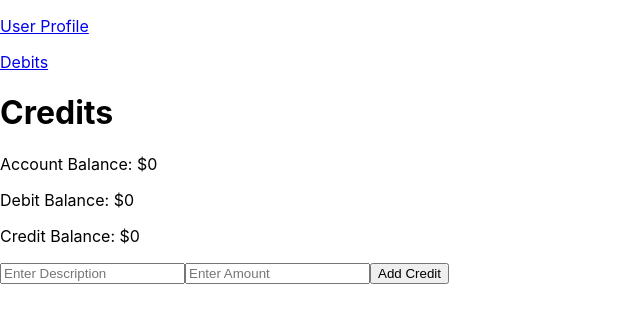
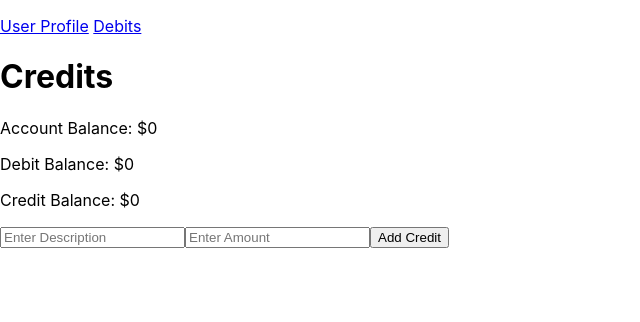
Before and after one commit to lilyworld/CSCI39548-Assignment7, a React (Create React App) app in the folder bank-of-react/: page /credits in a window 1280 px wide. Shown: the top 322 px of the page, without its empty margins (0-640 px from the left). Built offline with nearby package versions, Linux system fonts and the light colour scheme; no server answers.

Commit message:
Merge error

```diff
--- a/bank-of-react/src/components/Credits.js
+++ b/bank-of-react/src/components/Credits.js
@@ -63,7 +63,7 @@ class Credits extends Component {
         }
 
         creditInfo.unshift({ description: this.state.description, amount: this.state.amount, date });
-        this.props.testCredSum(this.state.amount);
+        this.props.CredSum(this.state.amount);
         this.props.addCredit(newCred);
         this.setState({ credits: creditInfo });
     }
@@ -74,7 +74,7 @@ class Credits extends Component {
         return (
             <div>
                 <div className="App-header">
-                    <p><Link to="/userProfile">User Profile</Link> <p><Link to="/debits">Debits</Link></p></p>
+                    <p><Link to="/userProfile">User Profile</Link> <Link to="/debits">Debits</Link></p>
                     <h1>Credits</h1>
                     <AccountBalance accountBalance={this.props.accountBalance} creditBalance={this.props.creditBalance} debitBalance={this.props.debitBalance}/>
                     <form>
```
